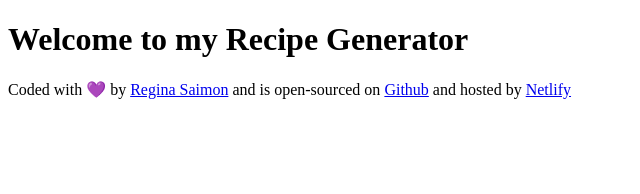
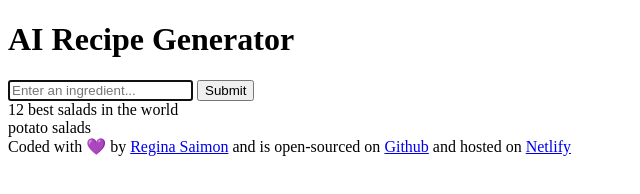
Before and after one commit to rjsaimon-gif/Recipe-Generator, a plain HTML site: page index.html in a window 1280 px wide. Shown: the whole page, without its empty margins (0-640 px from the left). Drawn offline with Linux system fonts and the light colour scheme.

Commit message:
Updated the basics in the HTML file

```diff
--- a/index.html
+++ b/index.html
@@ -7,7 +7,26 @@
     <link rel="stylesheet" href="src/style.css" />
   </head>
   <body>
-    <h1>Welcome to my Recipe Generator</h1>
+    <header>
+      <h1>AI Recipe Generator</h1>
+    </header>
+    <main>
+      <form>
+        <input
+          type="text"
+          placeholder="Enter an ingredient..."
+          autofocus
+          required
+          autocomplete="off"
+        />
+        <input type="submit" />
+      </form>
+      <div>
+        12 best salads in the world
+        <br />
+        potato salads
+      </div>
+    </main>
     <footer>
       Coded with 💜 by
       <a href="https://github.com/rjsaimon-gif"> Regina Saimon</a> and is
@@ -15,7 +34,7 @@
       <a href="https://github.com/rjsaimon-gif/Recipe-Generator" target="_blank"
         >Github</a
       >
-      and hosted by
+      and hosted on
       <a href="ai-rjs-recipe-generator.netlify.app" target="_blank">Netlify</a>
     </footer>
     <script src="src/index.js"></script>
```
